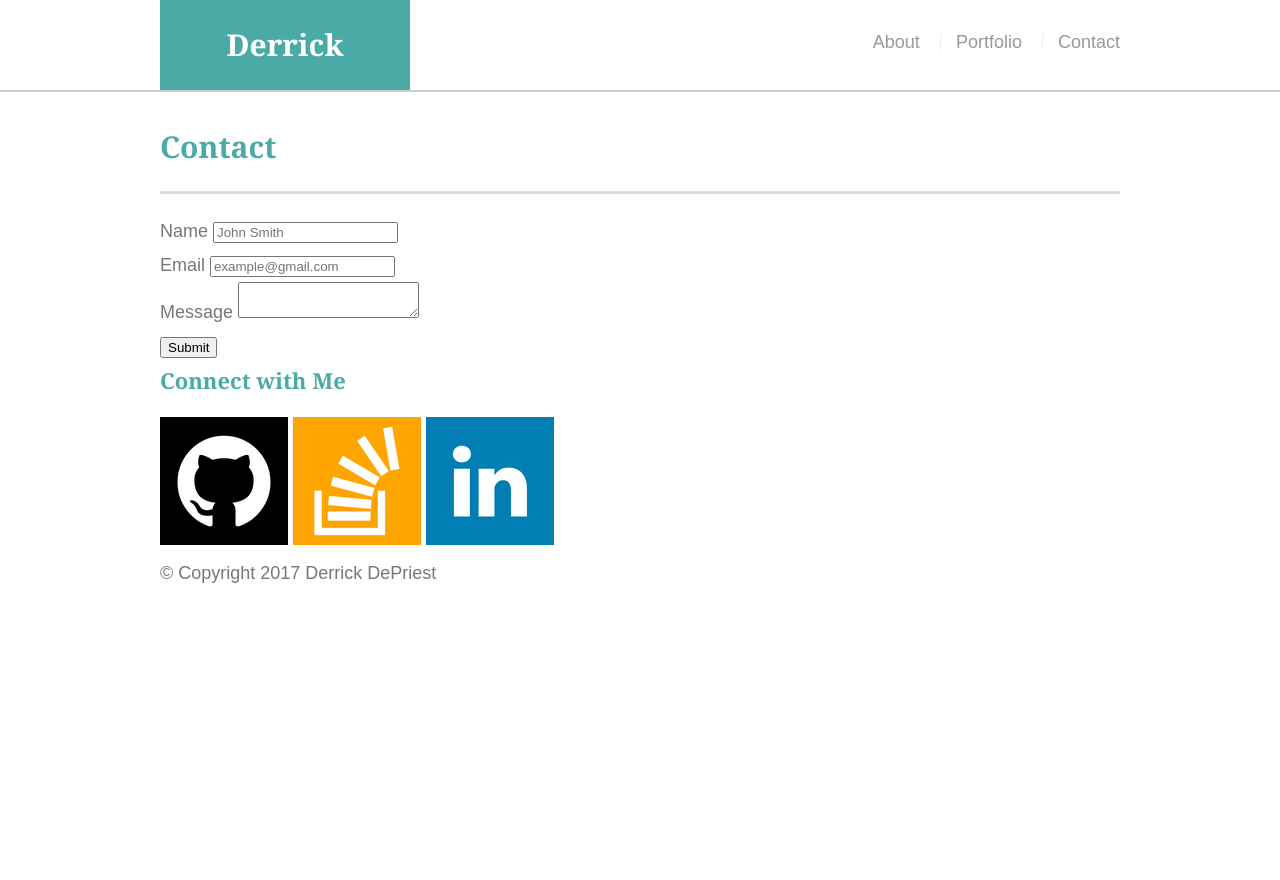
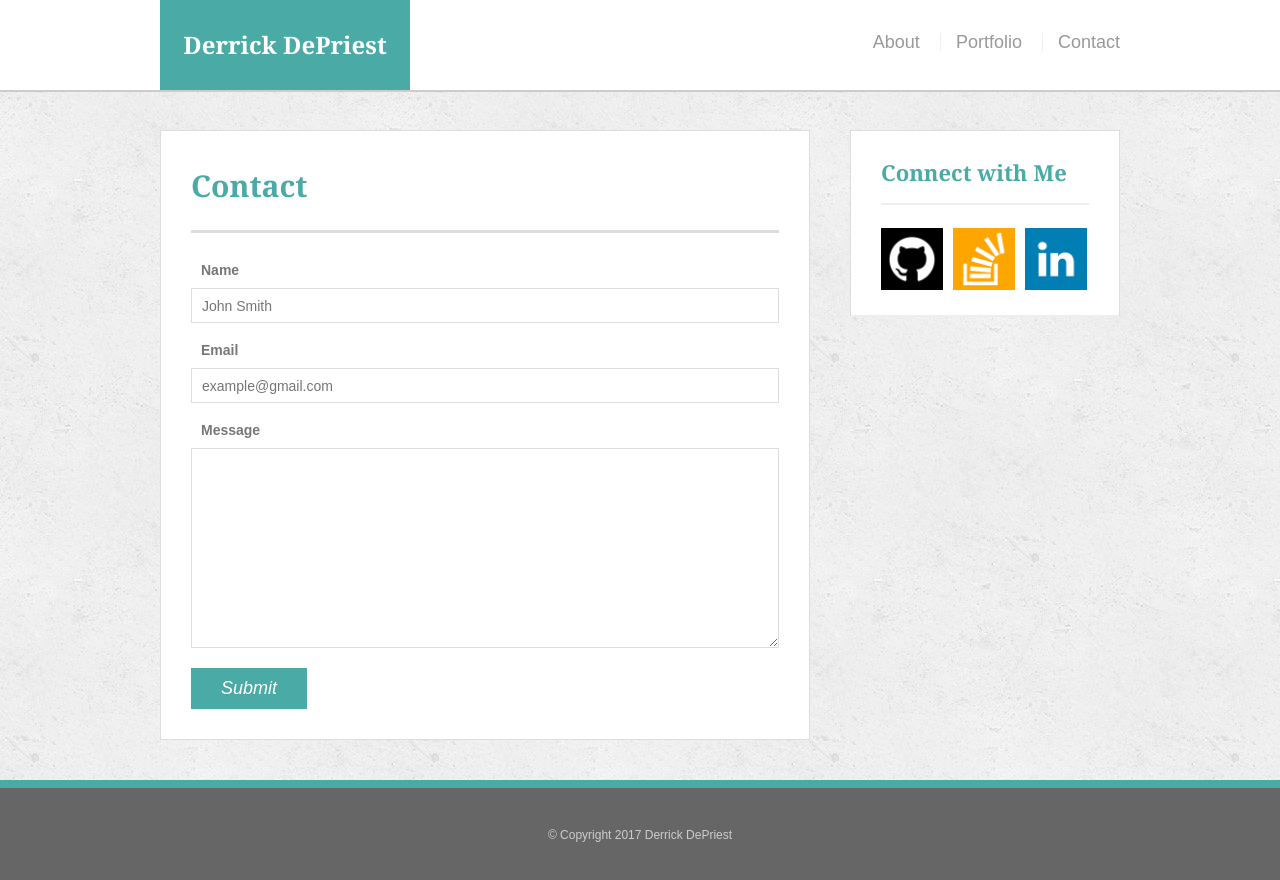
Before and after one commit to ddepriest/Basic-Portfolio, a plain HTML site: page contact.html in a window 1280 px wide. Before the commit the page ends 800 px from the top, so only its background shows below. Drawn offline with Linux system fonts and the light colour scheme.

Commit message:
3rd Update on 8.25.17

```diff
--- a/assets/css/style.css
+++ b/assets/css/style.css
@@ -3,10 +3,11 @@
 }
 
 body {
+	background: url('../images/concrete_seamless.png');
 	font-size: 18px;
 	line-height: 34px;
 	font-family: 'Arial', 'Helvetica Neue', Helvetica, sans-serif;
-	color: #777;
+	color: #777777;
 }
 
 .container {
@@ -34,7 +35,7 @@ h1, h2, h3 {
 h1 {
 	font-size: 30px;
 	line-height: 49px;
-	border-bottom: 3px solid #ddd;
+	border-bottom: 3px solid #dddddd;
 	padding-bottom: 20px;
 }
 
@@ -45,13 +46,13 @@ h2, h3 {
 /*header*/
 
 #masthead {
-	background: #fff;
+	background: #ffffff;
 	margin: 0 0 30px;
 	z-index: 99;
 	color: #fff;
 	overflow: auto;
-	border-bottom: 2px solid #ccc;
-	/*position: fixed;*/
+	border-bottom: 2px solid #cccccc;
+	position: fixed;
 	width: 100%;
 }
 
@@ -63,7 +64,7 @@ h2, h3 {
 	font-family: 'Georgia', Times, Times New Roman, serif;
 	text-align: center;
 	line-height: 90px;
-	color: #fff;
+	color: #ffffff;
 	font-weight: 700;
 	font-size: 30px;
 	text-decoration: none;
@@ -87,3 +88,154 @@ nav a {
 nav a:first-child {
 	border-left: 0 none;
 }
+
+/*main*/
+#main-container {
+	padding-top: 130px;
+}
+
+.main-section {
+	background: #ffffff;
+	padding: 30px;
+	margin: 0 0 40px 0;
+	width: 100%;
+	max-width: 650px;
+	float: left;
+	border: 1px solid #dddddd;
+}
+
+.auth-image {
+	width: 200px;
+	height: auto;
+	margin-top: 10px;
+	float: left;
+	margin-right: 25px;
+}
+
+/*sidebar*/
+.sidebar {
+	background: #ffffff;
+	padding: 30px;
+	width: 100%;
+	max-width: 270px;
+	float: right;
+	border: 1px solid #dddddd;
+	margin-bottom: 20px;
+}
+
+h2, h3, .sidebar {
+	border-bottom: 2px solid #eeeeee;
+	padding-bottom: 20px;
+	margin-bottom: 15px;
+	line-height: 22px;
+}
+
+.social {
+	width: 62px;
+	height: 62px;
+	margin-top: 8px;
+	margin-right: 5px;
+}
+
+.social:last-child {
+	margin-right: 0;
+}
+
+/*footer*/
+
+footer {
+	background: #666;
+	color: #ffffff;
+	padding: 30px;
+	clear: both;
+	border-top: 8px solid #4aaaa5;
+	color: #cccccc;
+	font-size: 12px;
+	text-align: center;
+}
+
+#logo {
+	font-size: 24px;
+}
+
+/*portfolio*/
+.work {
+	width: 274px;
+	overflow: auto;
+	position: relative;
+	float: left;
+	margin: 20px 0 25px;
+}
+
+.work:nth-child(even) {
+	margin-right: 40px;
+}
+
+.work img {
+	width: 100%;
+	border: 0 none;
+	opacity: .8;
+}
+
+.work h3 {
+	border-bottom: 0;
+	background: #4aaaa5;
+	color: #ffffff;
+	text-align: center;
+	position: absolute;
+	bottom: 20px;
+	padding: 15px;
+	width: 100%;
+	line-height: 30px;
+	margin-bottom: 0;
+	font-weight: 300;
+}
+
+/*contact*/
+
+#contact-form ul {
+	margin-bottom: 20px;
+}
+
+#contact-form li {
+	margin-bottom: 10px;
+}
+
+label,
+input[type=text],
+input[type=email],
+textarea {
+	display: block;
+	width: 100%;
+}
+
+label,
+input[type=text],
+input[type=email],
+textarea {
+	height: 35px;
+	border: 1px solid #dddddd;
+	padding: 0 10px;
+	font-size: 14px;
+}
+
+textarea {
+	height: 200px;
+}
+
+input[type=submit] {
+	background-color: #4aaaa5;
+	border: 0 none;
+	color: #ffffff;
+	font-size: 18px;
+	font-style: oblique;
+	padding: 10px 30px;
+	cursor: pointer;
+}
+
+label
+{
+	margin-left: 0px;
+	font-weight: bolder;
+	border: none;
+}
```
Also changed, not shown: assets/images/concrete_seamless.png (added).
